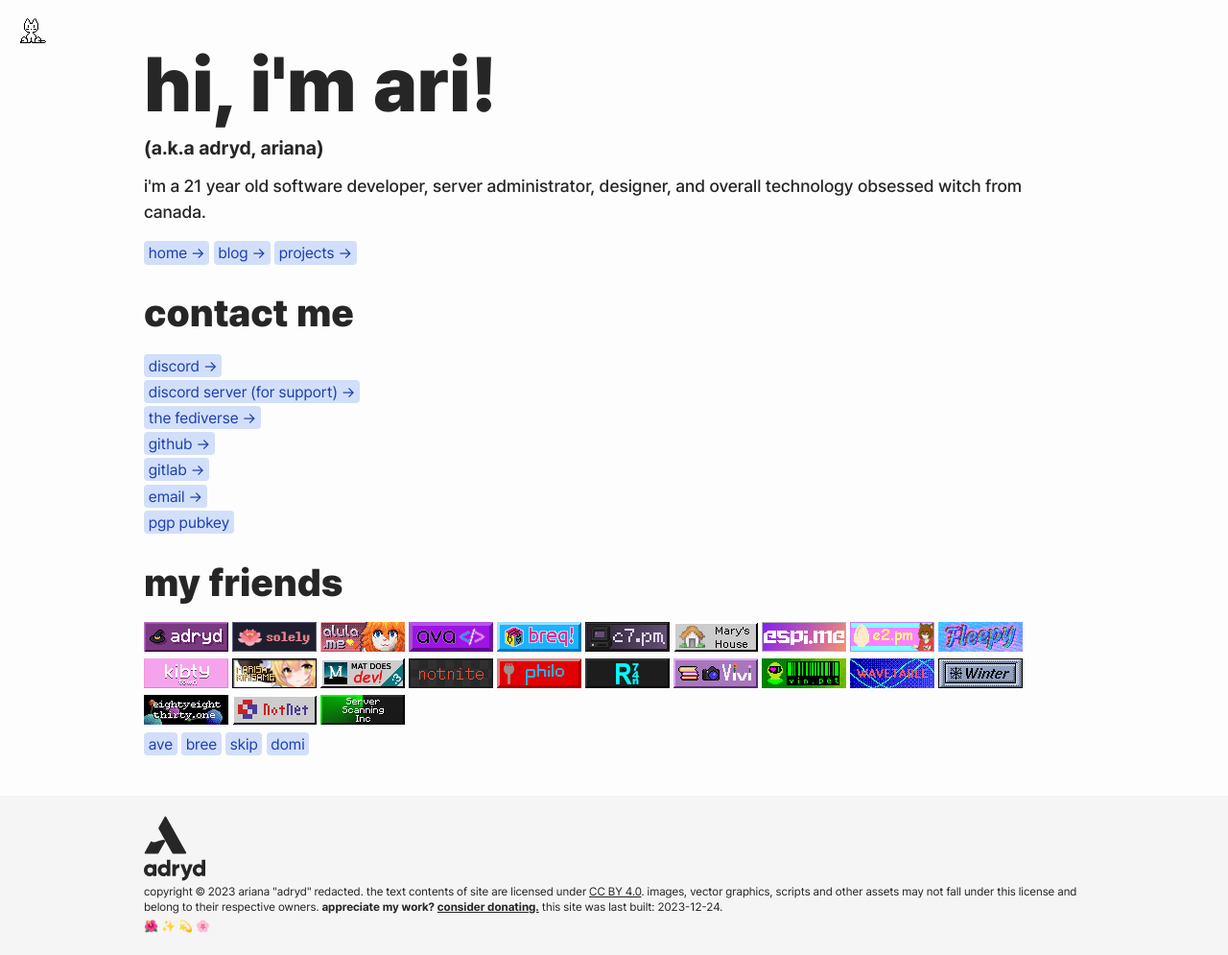
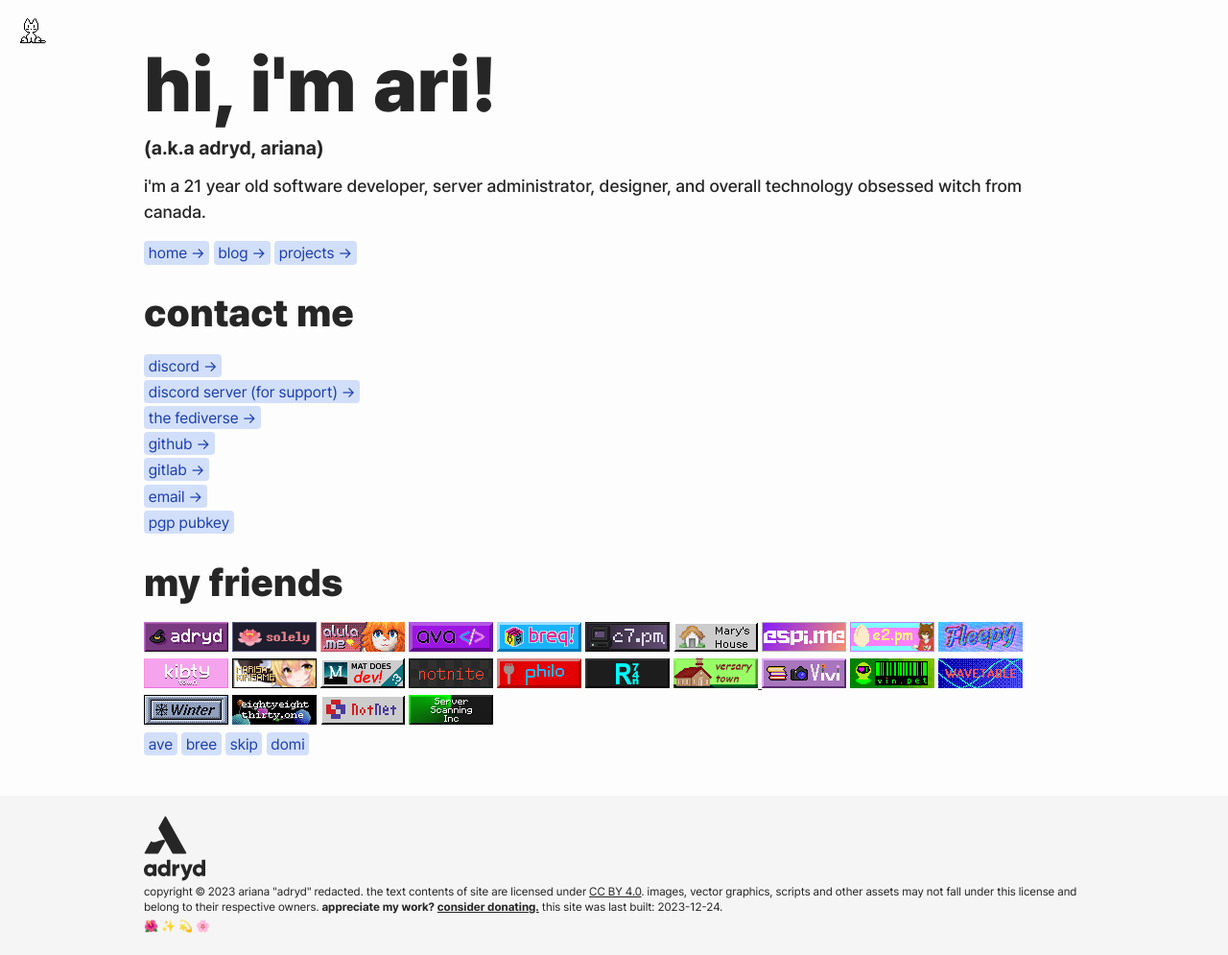
Before and after one commit to adryd325/website, a Jekyll site: the page built from index.html, in a window 1280 px wide. Shown: the whole page at 96% size. Built offline with Jekyll 4.4.1, drawn with Linux system fonts in a browser that asks for light colours.

Commit message:
Even more 88x31s

```diff
--- a/index.html
+++ b/index.html
@@ -118,6 +118,9 @@ title: home
       <a class="inline-flex" href="//r74n.com"
         ><img src="/static/buttons/r74n.png" alt="r74n"
       /></a>
+      <a class="inline-flex" href="//versary.town">
+        <img src="/static/buttons/versarytown.png" alt="versary town" />
+      </a>
       <a class="inline-flex" href="//www.vhafener.com"
         ><img src="/static/buttons/vivi.png" alt="Vivi"
       /></a>
@@ -131,8 +134,8 @@ title: home
         ><img src="/static/buttons/winter.png" alt="Winter"
       /></a>
       <a class="inline-flex" href="//eightyeightthirty.one"
-      ><img src="/static/buttons/88x31.png" alt="eightyeightthirty.one"
-    /></a>
+        ><img src="/static/buttons/88x31.png" alt="eightyeightthirty.one"
+      /></a>
       <a class="inline-flex" href="//n2.pm"
         ><img src="/static/buttons/notnet.png" alt="notnet"
       /></a>
```
Also changed, not shown: static/buttons/versarytown.png (added).
